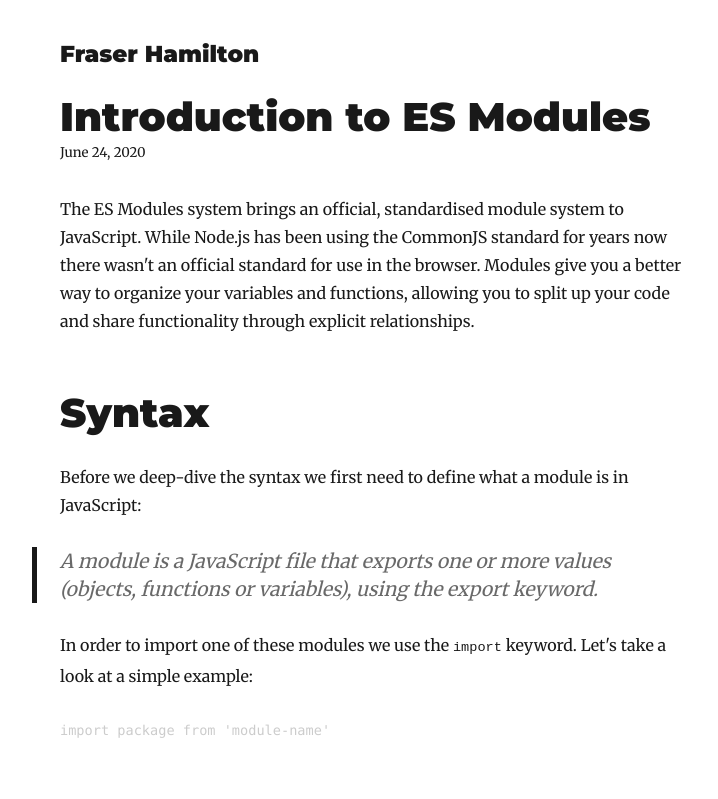
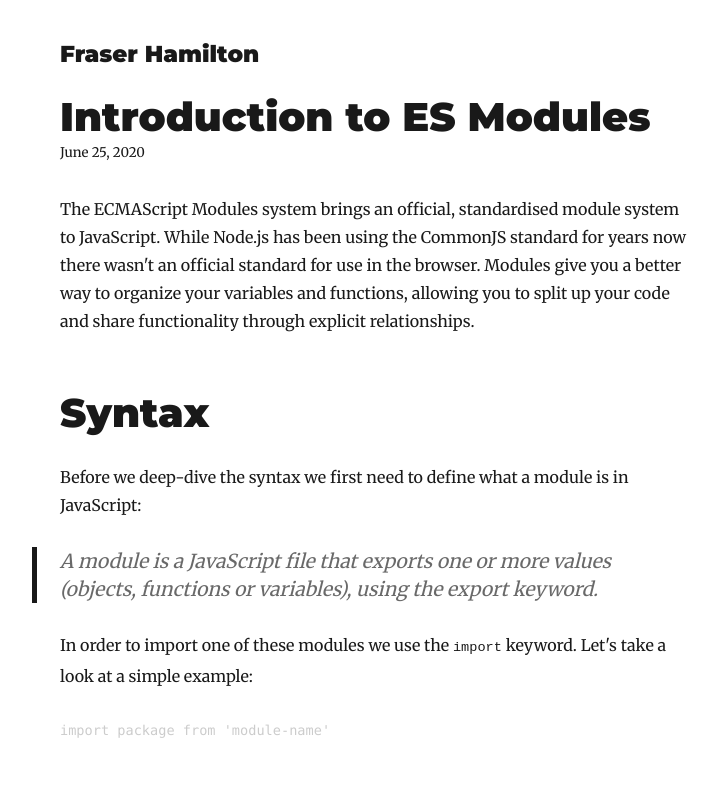
Before and after one commit to FraserHamilton/blog.fraserhamilton.dev, a Gatsby site: page /introduction-to-es-modules/ in a window 1280 px wide. Shown: the top 799 px of the page, without its empty margins (265-983 px from the left). Built offline with nearby package versions, Linux system fonts and the light colour scheme; Gatsby itself is replaced by a stand-in of ours; some packages are replaced by stand-ins of ours; code samples lack their colours.

Commit message:
EcmaScript

```diff
--- a/content/blog/introduction-to-es-modules/index.md
+++ b/content/blog/introduction-to-es-modules/index.md
@@ -1,10 +1,10 @@
 ---
 title: Introduction to ES Modules
-date: '2020-06-24T11:53:00.000Z'
+date: '2020-06-25T12:40:00.000Z'
 description: 'Getting to grips with the ECMAScript module system'
 ---
 
-The ES Modules system brings an official, standardised module system to JavaScript. While Node.js has been using the CommonJS standard for years now there wasn't an official standard for use in the browser. Modules give you a better way to organize your variables and functions, allowing you to split up your code and share functionality through explicit relationships.
+The ECMAScript Modules system brings an official, standardised module system to JavaScript. While Node.js has been using the CommonJS standard for years now there wasn't an official standard for use in the browser. Modules give you a better way to organize your variables and functions, allowing you to split up your code and share functionality through explicit relationships.
 
 # Syntax
 
```
